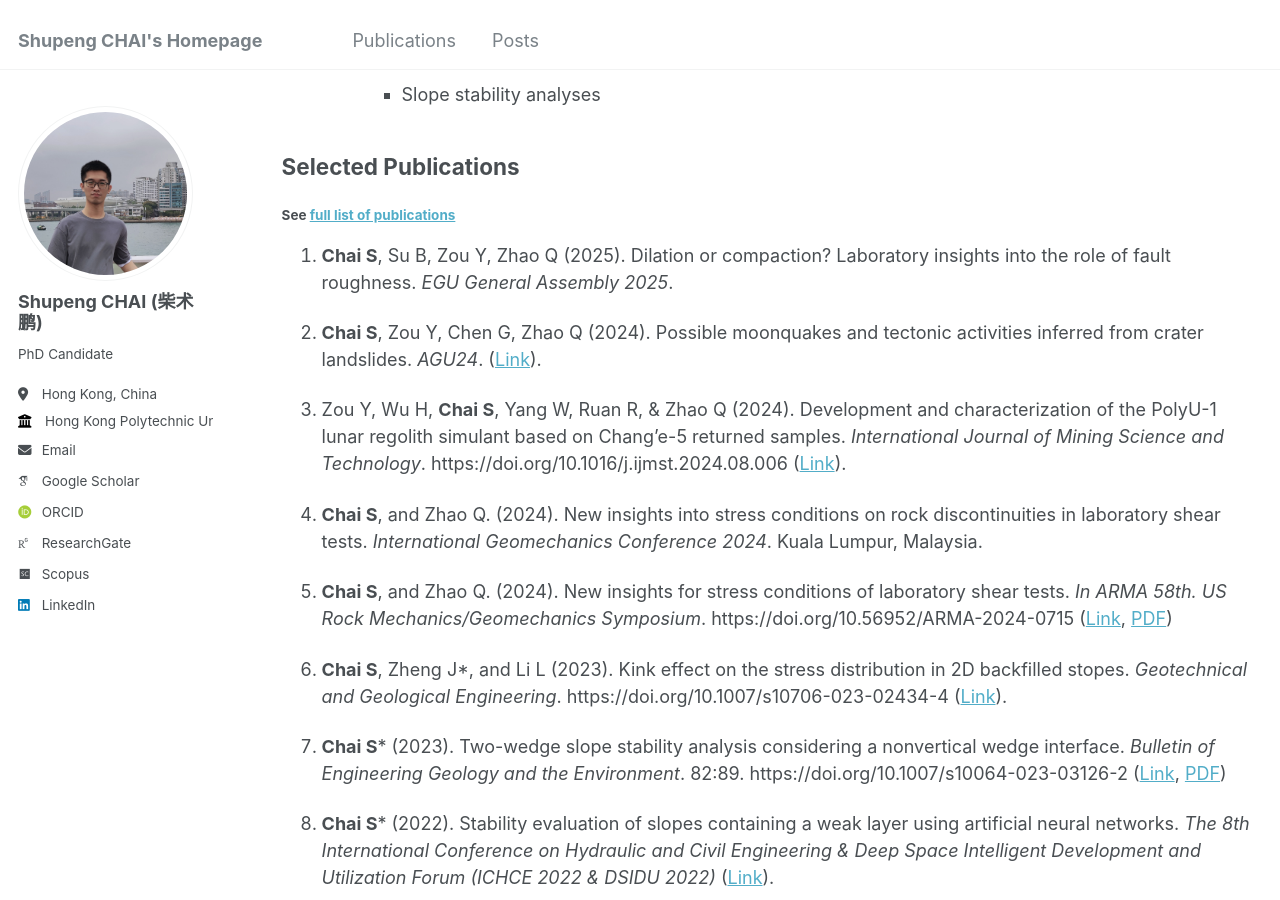
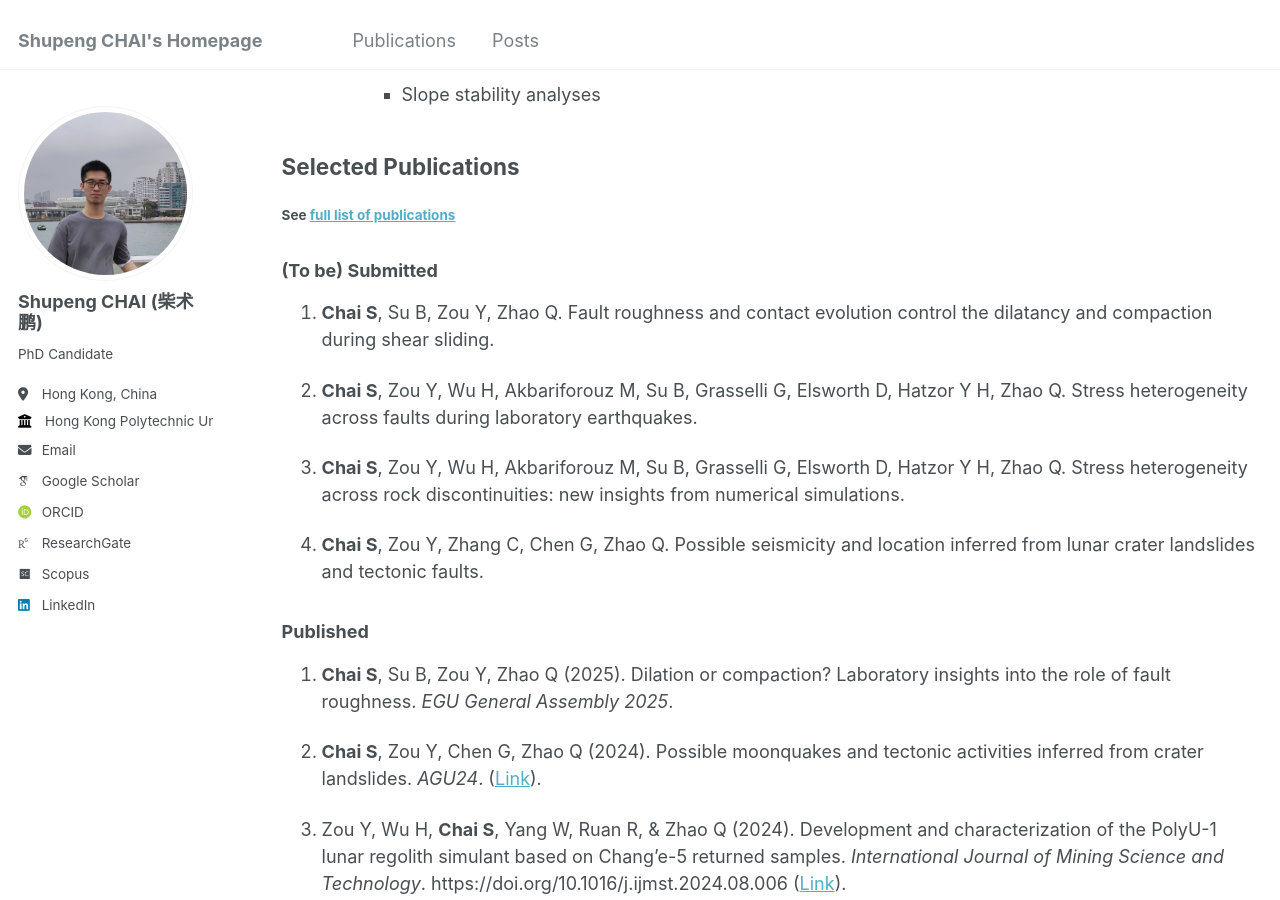
Before and after one commit to spchai/spchai.github.io, a Jekyll site: the page built from _pages/about.md, in a window 1280 px wide and 900 px high, scrolled down 836 px. Built offline with Jekyll 4.4.1, drawn with Linux system fonts in a browser that asks for light colours; some web fonts are replaced.

Commit message:
Update about.md

```diff
--- a/_pages/about.md
+++ b/_pages/about.md
@@ -37,6 +37,19 @@ Work experience
 Selected Publications
 ------
 #### See [full list of publications](https://spchai.github.io/publications/)
+
+### (To be) Submitted
+
+1. **Chai S**, Su B, Zou Y, Zhao Q. Fault roughness and contact evolution control the dilatancy and compaction during shear sliding.
+
+1. **Chai S**, Zou Y, Wu H, Akbariforouz M, Su B, Grasselli G, Elsworth D, Hatzor Y H, Zhao Q. Stress heterogeneity across faults during laboratory earthquakes.
+
+1. **Chai S**, Zou Y, Wu H, Akbariforouz M, Su B, Grasselli G, Elsworth D, Hatzor Y H, Zhao Q. Stress heterogeneity across rock discontinuities: new insights from numerical simulations.
+
+1. **Chai S**, Zou Y, Zhang C, Chen G, Zhao Q. Possible seismicity and location inferred from lunar crater landslides and tectonic faults.
+
+
+### Published
 
 1. **Chai S**, Su B, Zou Y, Zhao Q (2025). Dilation or compaction? Laboratory insights into the role of fault roughness. _EGU General Assembly 2025_.
 
```
